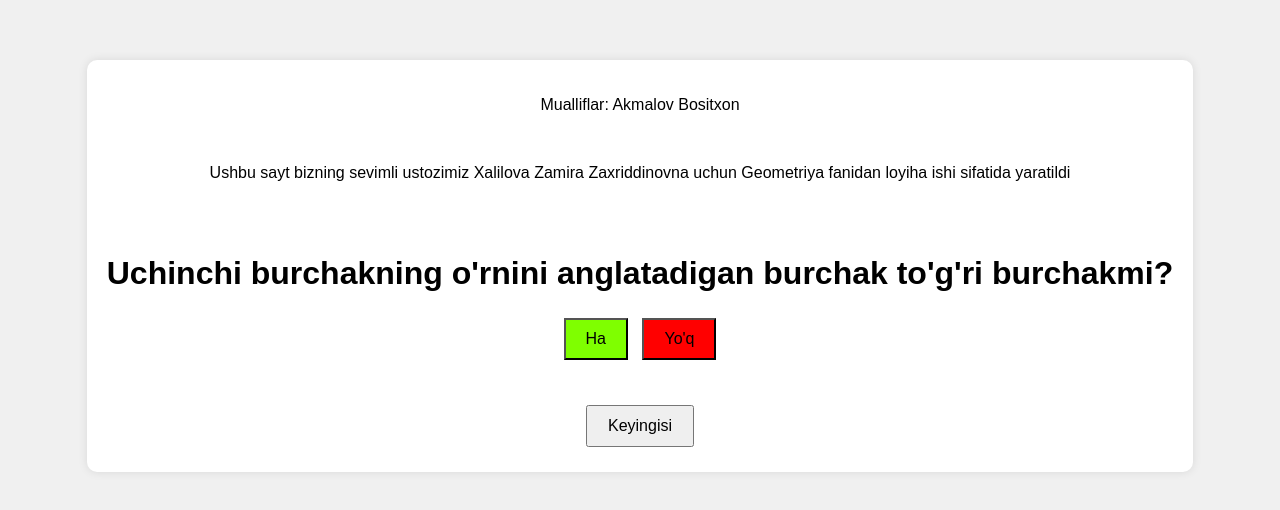
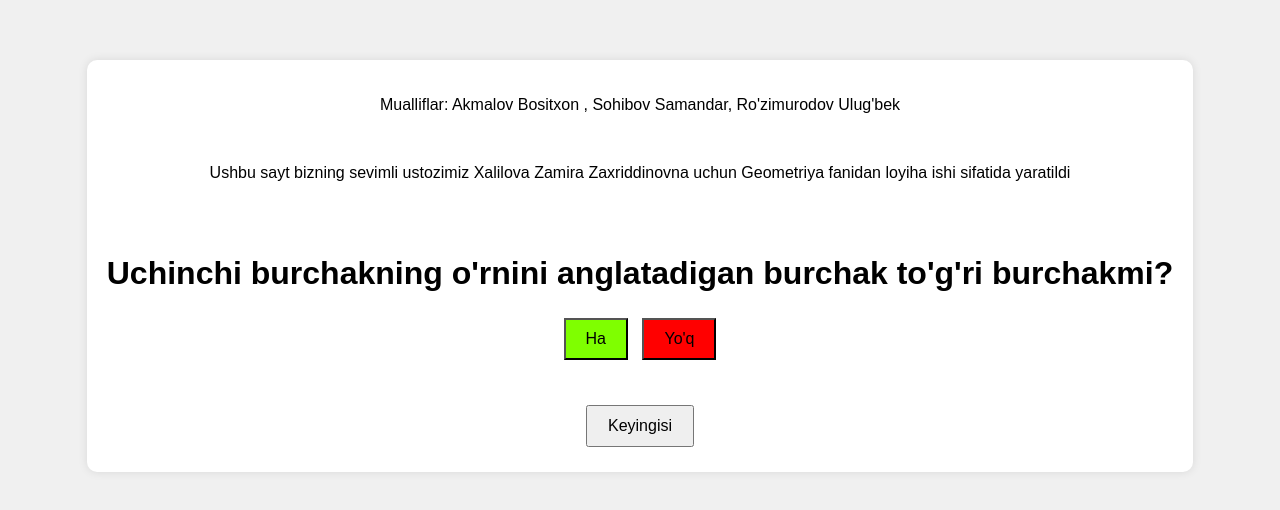
Before and after one commit to Bositkhann/My_geometry_project, a plain HTML site: page index.html in a window 1280 px wide. Shown: the part 134-644 px from the top of the page. Drawn offline with Linux system fonts and the light colour scheme.

Commit message:
Update index.html

```diff
--- a/index.html
+++ b/index.html
@@ -9,7 +9,7 @@
 </head>
 <body>
     <div class="container">
-        <p>Mualliflar: Akmalov Bositxon </p>
+        <p>Mualliflar: Akmalov Bositxon , Sohibov Samandar, Ro'zimurodov Ulug'bek</p>
         <br>
         <p>Ushbu sayt bizning sevimli ustozimiz Xalilova Zamira Zaxriddinovna uchun Geometriya fanidan loyiha ishi sifatida yaratildi</p>
         <br><br>
```
